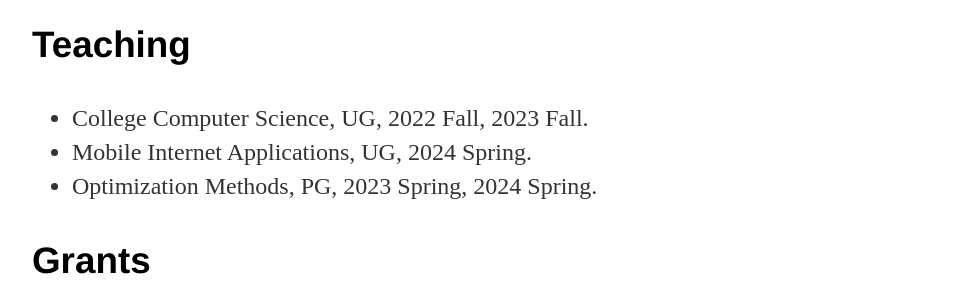
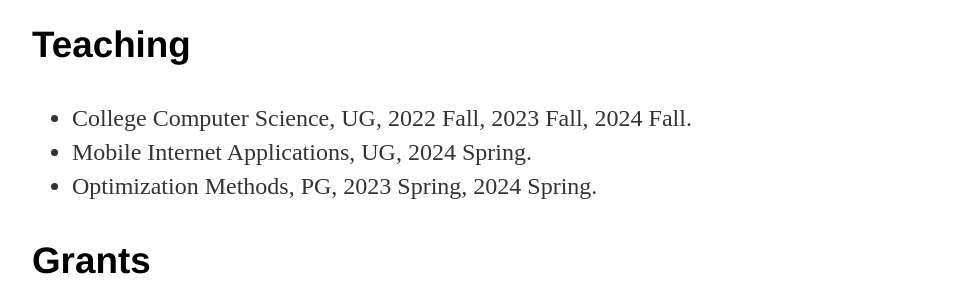
Before and after one commit to zqyq/zqyq.github.io, a Jekyll site: the page built from about/index.html, in a window 1280 px wide and 900 px high, scrolled down 2238 px. Shown: the part 155-455 px from the top of the window, without its empty margins (160-1119 px from the left). Built offline with Jekyll 4.4.1, drawn with Linux system fonts in a browser that asks for light colours.

Commit message:
Update index.html

```diff
--- a/about/index.html
+++ b/about/index.html
@@ -124,7 +124,7 @@ title: About Qi ZHANG
 
 		<h3>Teaching</h3>
 			<ul class="contacts">
-			        <li>College Computer Science, UG, 2022 Fall, 2023 Fall.</li>
+			        <li>College Computer Science, UG, 2022 Fall, 2023 Fall, 2024 Fall.</li>
 				<li>Mobile Internet Applications, UG, 2024 Spring.</li>
 				<li>Optimization Methods, PG, 2023 Spring, 2024 Spring.</li>
 			</ul>
```
